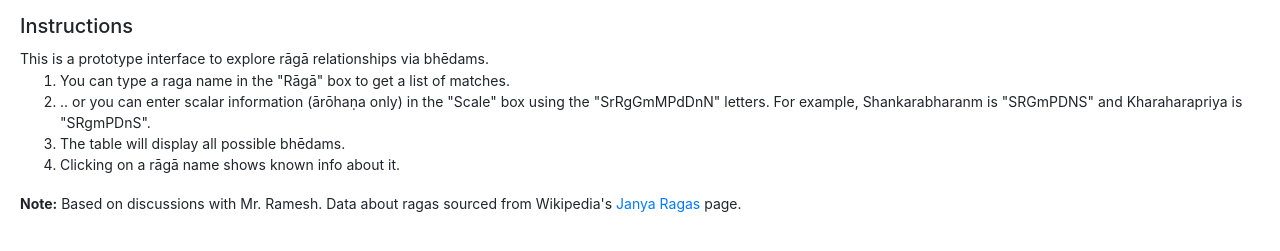
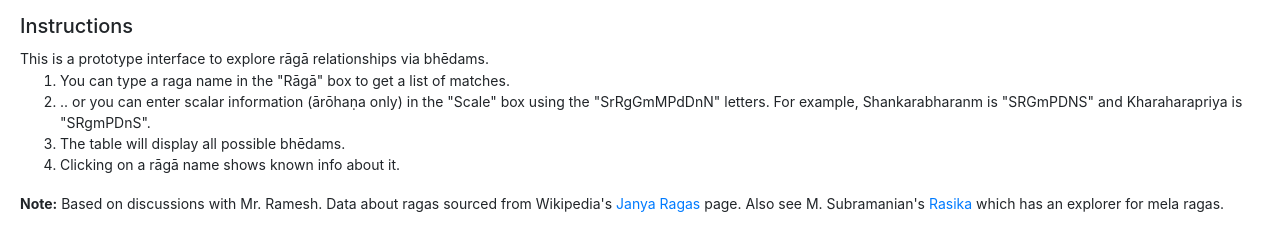
Before and after one commit to srikumarks/bhedam, a plain HTML site: page index.html in a window 1280 px wide. Shown: the part 303-554 px from the top of the page. Drawn offline with nearby package versions, Linux system fonts and the light colour scheme; a script that the page names is missing.

Commit message:
added note about Rasika

```diff
--- a/index.html
+++ b/index.html
@@ -127,6 +127,8 @@ WITH THE SOFTWARE OR THE USE OR OTHER DEALINGS IN THE SOFTWARE.
 
                 <b>Note:</b> Based on discussions with Mr. Ramesh. Data about ragas sourced from Wikipedia's
                 <a href="http://en.wikipedia.org/wiki/List_of_Janya_Ragas">Janya Ragas</a> page.
+                Also see M. Subramanian's <a href="http://carnatic2000.tripod.com/rasika6.htm">Rasika</a>
+                which has an explorer for mela ragas.
             </small>
         </div>
     </body>
```
